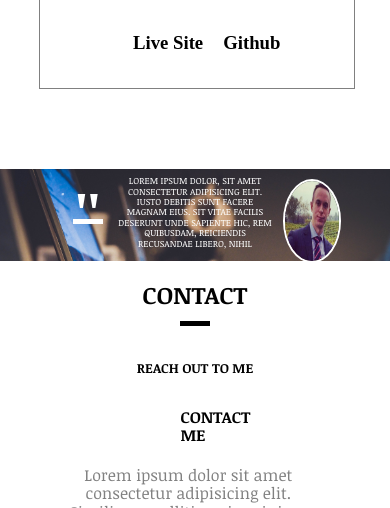
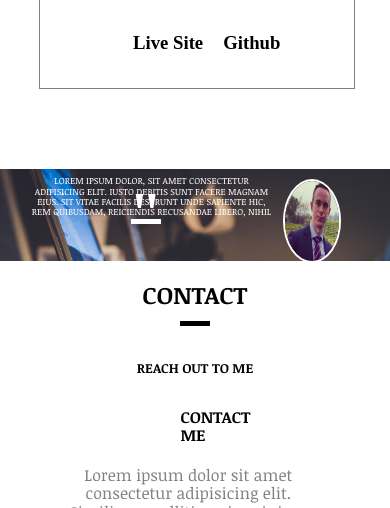
Before and after one commit to DanielMcIntyre2022/Portfolio_2022, a plain HTML site: page index.html in a window 390 px wide. Shown: the part 11492-12000 px from the top of the page. Drawn offline with Linux system fonts and the light colour scheme.

Commit message:
more additions

```diff
--- a/styles/sass/partials/_mediaQueries.scss
+++ b/styles/sass/partials/_mediaQueries.scss
@@ -177,11 +177,11 @@
         margin-top: 20px;
     }
     .testimonals-container h1 {
-       margin-right: 40%;
+       margin-right: 40px;
     }
     .testimonals-container p {
         margin-top: 20px;
-        padding-left: 30%;
+        padding-left: 30px;
     }
 }
 @media(max-width: 420px) {
```
Also changed, not shown: styles/styles.css.
